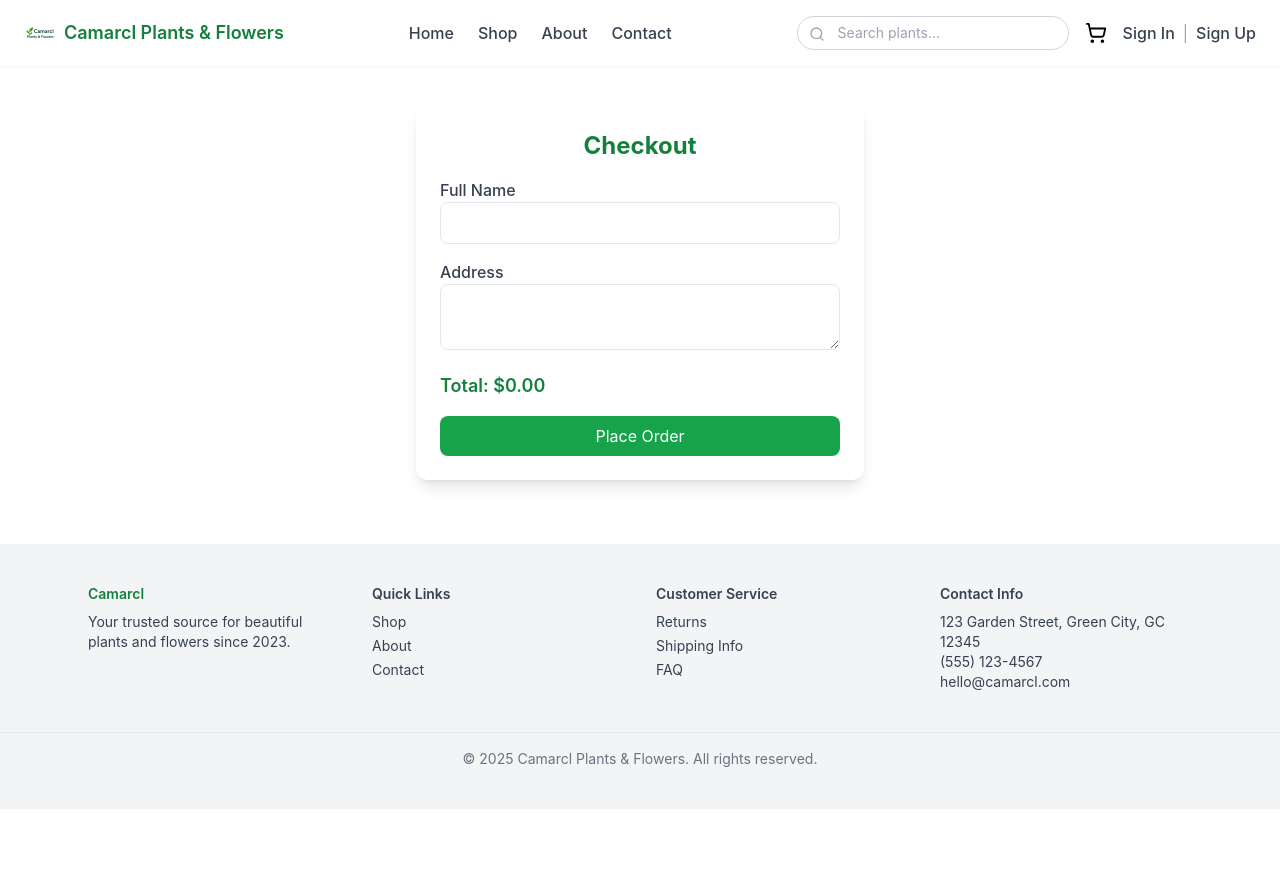
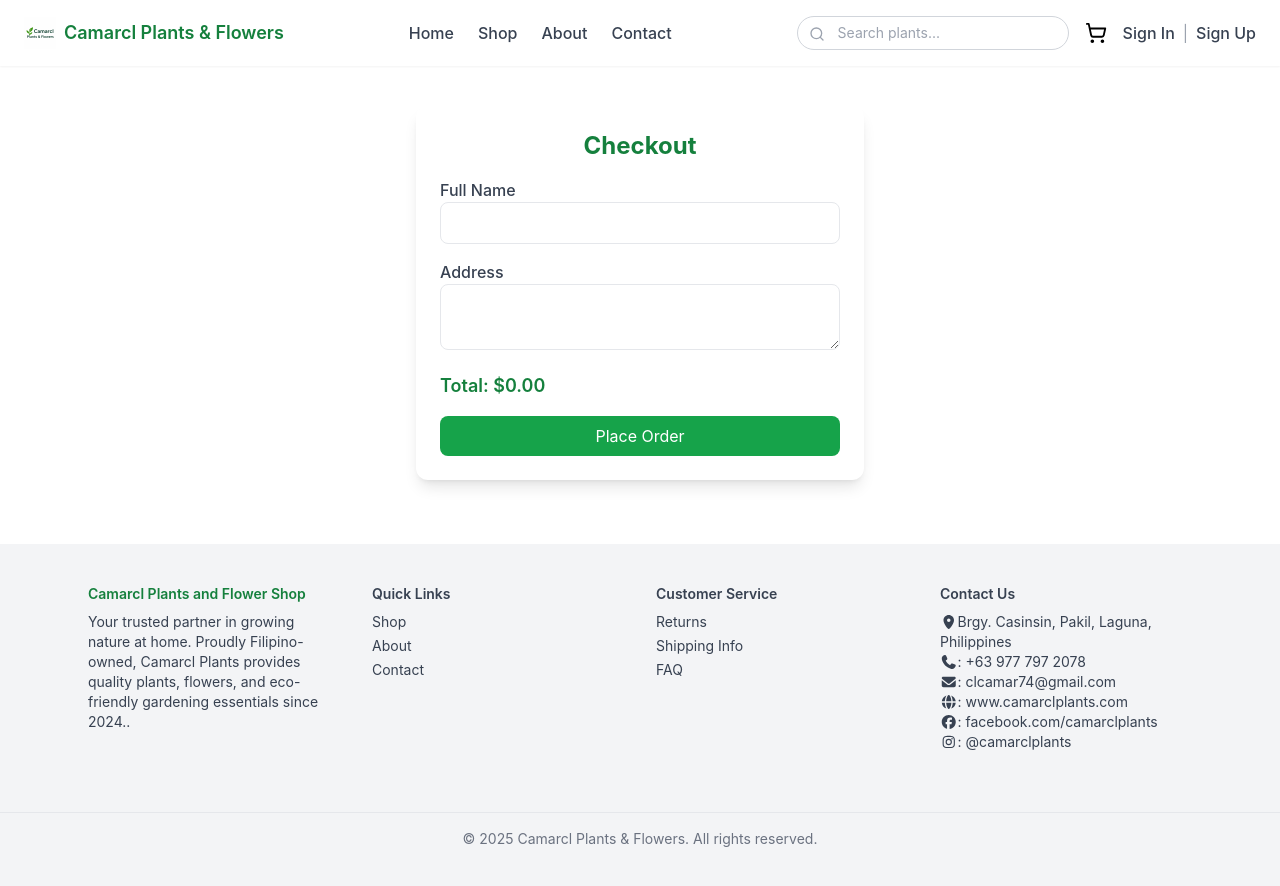
Before and after one commit to mbbaet19/camarcl-frontend, a React (Create React App) app: page /checkout in a window 1280 px wide. Shown: the top 886 px of the page. Before the commit the page ends 809 px from the top, so only its background shows below. Built offline with nearby package versions, Linux system fonts and the light colour scheme.

Commit message:
Changes in Footer

```diff
--- a/package.json
+++ b/package.json
@@ -4,6 +4,9 @@
   "private": true,
   "dependencies": {
     "@dataconnect/generated": "file:src/dataconnect-generated",
+    "@fortawesome/free-brands-svg-icons": "^7.1.0",
+    "@fortawesome/free-solid-svg-icons": "^7.1.0",
+    "@fortawesome/react-fontawesome": "^3.1.0",
     "@testing-library/dom": "^10.4.1",
     "@testing-library/jest-dom": "^6.9.1",
     "@testing-library/react": "^16.3.0",
--- a/src/components/Footer.jsx
+++ b/src/components/Footer.jsx
@@ -1,13 +1,17 @@
 // src/components/Footer.jsx
 import React from "react";
+import { FontAwesomeIcon } from "@fortawesome/react-fontawesome";
+import { faLocationDot, faEnvelope, faPhone, faGlobe } from "@fortawesome/free-solid-svg-icons";
+import { faFacebook, faInstagram } from "@fortawesome/free-brands-svg-icons";
+
 
 const Footer = () => {
   return (
     <footer className="bg-gray-100 mt-16 py-10 text-sm text-gray-700">
       <div className="max-w-6xl mx-auto px-6 grid grid-cols-1 sm:grid-cols-2 md:grid-cols-4 gap-8">
         <div>
-          <h4 className="font-semibold text-green-700 mb-2">Camarcl</h4>
-          <p>Your trusted source for beautiful plants and flowers since 2023.</p>
+          <h4 className="font-semibold text-green-700 mb-2">Camarcl Plants and Flower Shop</h4>
+          <p>Your trusted partner in growing nature at home. Proudly Filipino-owned, Camarcl Plants provides quality plants, flowers, and eco-friendly gardening essentials since 2024..</p>
         </div>
 
         <div>
@@ -29,10 +33,15 @@ const Footer = () => {
         </div>
 
         <div>
-          <h4 className="font-semibold mb-2">Contact Info</h4>
-          <p>123 Garden Street, Green City, GC 12345</p>
-          <p>(555) 123-4567</p>
-          <p>hello@camarcl.com</p>
+          <h4 className="font-semibold mb-2">Contact Us</h4>
+          <p><FontAwesomeIcon icon={faLocationDot} />Brgy. Casinsin, Pakil, Laguna, Philippines</p>
+          <p><FontAwesomeIcon icon={faPhone} />: +63 977 797 2078</p>
+          <p><FontAwesomeIcon icon={faEnvelope} />: clcamar74@gmail.com</p>
+          <p><FontAwesomeIcon icon={faGlobe} />: www.camarclplants.com</p>
+          <p><FontAwesomeIcon icon={faFacebook} />: facebook.com/camarclplants</p>
+          <p><FontAwesomeIcon icon={faInstagram} />: @camarclplants</p>
+          <br></br>
+
         </div>
       </div>
 
```
Also changed, not shown: 1 other file (tests, documents, lock files or other folders).
